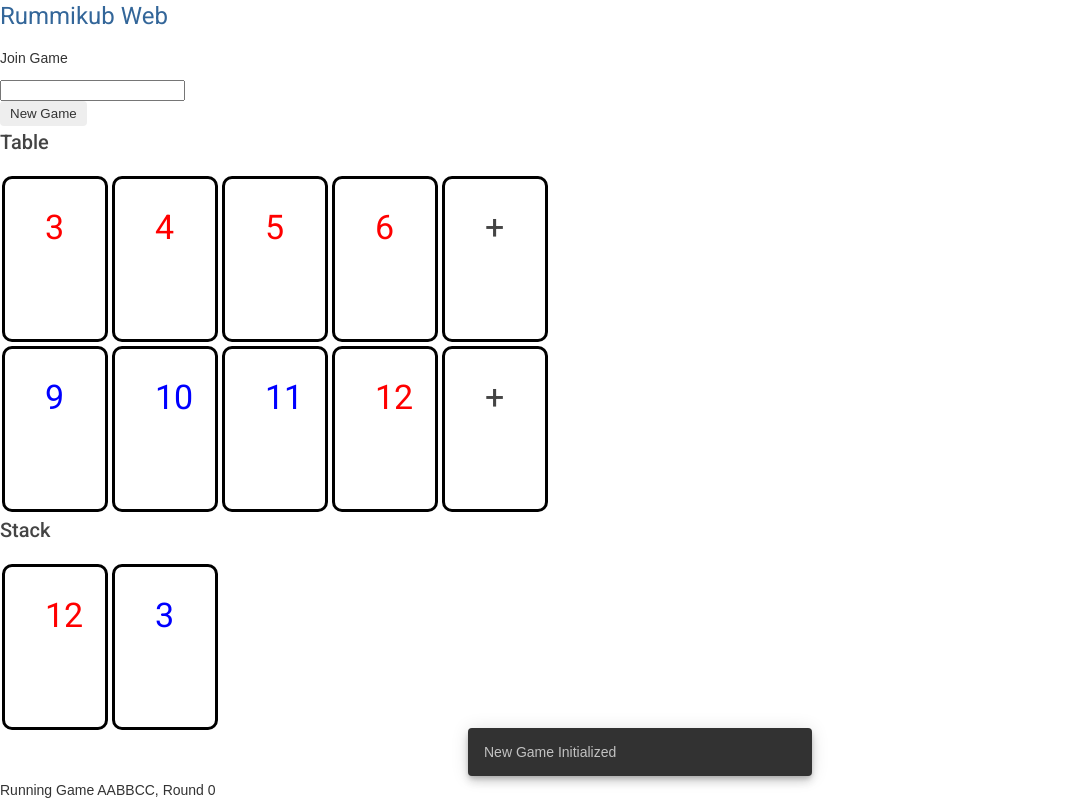
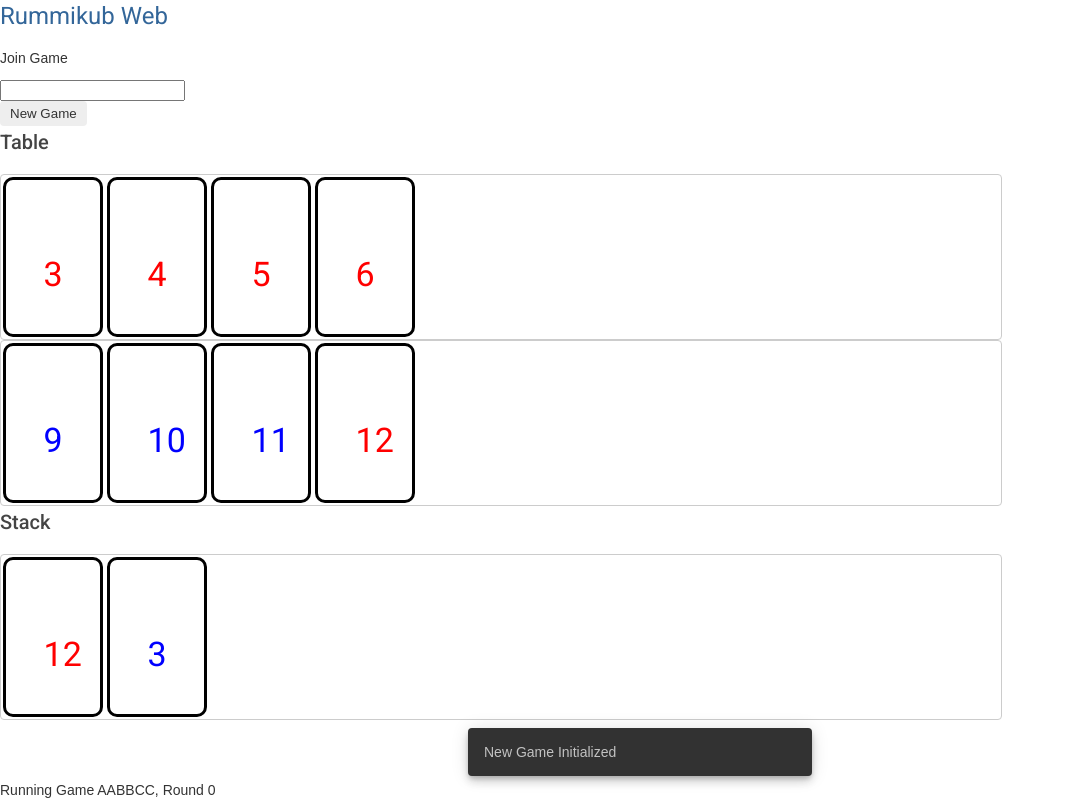
Before and after one commit to StoneRose35/RummikubWeb, an Angular app: page / in a window 1280 px wide. Both pictures are taken after a click on the button "New Game". Shown: the whole page, without its empty margins (0-1065 px from the left). Built offline with nearby package versions, Linux system fonts and the light colour scheme.

Commit message:
draggin and dropping now works and look quite pretty,  creating a new serie is still missing

```diff
--- a/src/app/figure-serie/figure-serie.component.html
+++ b/src/app/figure-serie/figure-serie.component.html
@@ -2,13 +2,9 @@
 
 <div
 cdkDropList
-#tableList="cdkDropList"
 cdkDropListOrientation="horizontal"
 [cdkDropListData]="figures"
-[cdkDropListConnectedTo]="[stackList]"
+class="rk-series"
 (cdkDropListDropped)="drop($event)">
-    <app-figure *ngFor="let item of figures" [figure]="item"></app-figure>
-    <div class="RkFigure">
-        <h3 class="RkFigureNumber">+</h3>
-    </div>
+    <app-figure *ngFor="let item of figures" cdkDrag [figure]="item"></app-figure>
 </div>
--- a/src/app/figure-serie/figure-serie.component.ts
+++ b/src/app/figure-serie/figure-serie.component.ts
@@ -1,5 +1,6 @@
 import { Component, Input, OnInit } from '@angular/core';
-import { Figure } from './../figure'
+import { Figure } from './../figure';
+import {CdkDragDrop, moveItemInArray, transferArrayItem, DragDropModule} from '@angular/cdk/drag-drop';
 
 @Component({
   selector: 'app-figure-serie',
@@ -18,4 +19,15 @@
   ngOnInit(): void {
   }
 
+  drop(event: CdkDragDrop<string[]>) {
+    if (event.previousContainer === event.container) {
+      moveItemInArray(event.container.data, event.previousIndex, event.currentIndex);
+    } else {
+      transferArrayItem(event.previousContainer.data,
+                        event.container.data,
+                        event.previousIndex,
+                        event.currentIndex);
+    }
+  }
+
 }
--- a/src/app/figure/figure.component.html
+++ b/src/app/figure/figure.component.html
@@ -1,3 +1,3 @@
-<div class="RkFigure">
-    <h3 [style.color]="figure.color" class="RkFigureNumber">{{figure.value}}</h3>
+<div class="rk-figure">
+    <h3 [style.color]="figure.color" class="rk-figure-number">{{figure.value}}</h3>
 </div>
--- a/src/app/game-management/game-management.component.html
+++ b/src/app/game-management/game-management.component.html
@@ -1,28 +1,27 @@
 <div><p>Join Game</p><input #gameId (keyup.enter)="registerGame(gameId.value)"></div>
 <div><button (click)="newGame()">New Game</button></div>
 
-<div>
-    <h2>Table</h2>
-    <div cdkDropListGroup>
+
+
+<div cdkDropListGroup>
+  <h2>Table</h2>
     <app-figure-serie *ngFor="let item of tableFigures" cdkDrag [figures]="item"></app-figure-serie>
 
 
-  <div>
-    <h2>Stack</h2>
 
+  <h2>Stack</h2>
     <div
       cdkDropList
       #stackList="cdkDropList"
       cdkDropListOrientation="horizontal"
       [cdkDropListData]="stackFigures"
-      [cdkDropListConnectedTo]="[tableList]"
+      class="rk-series"
       (cdkDropListDropped)="drop($event)">
       <app-figure *ngFor="let item of stackFigures" cdkDrag [figure]="item"></app-figure>
     </div>
-  </div>
-</div>
 </div>
 
 
 
+
 <div class="bottomStatusBar">{{message}}</div>
--- a/src/app/game-management/game-management.component.ts
+++ b/src/app/game-management/game-management.component.ts
@@ -54,7 +54,7 @@
   }
 
   dropInSeries(event: CdkDragDrop<FigureComponent>) {
-    event.co
+
   }
 
 }
--- a/src/styles.scss
+++ b/src/styles.scss
@@ -67,19 +67,54 @@
 
 
 
-.RkFigure {
+.rk-figure {
   width: 100px;
   height: 160px;
   border-radius: 10px;
   border: solid;
   border-color: black;
   margin: 2px;
-  display: inline-block;
+  color: rgba(0, 0, 0, 0.87);
+  display: flex;
+  flex-direction: row;
+  align-items: center;
+  justify-content: space-between;
+  box-sizing: border-box;
+  cursor: move;
+  background: white;
 }
 
-h3.RkFigureNumber {
+.rk-series {
+  width: 1000px;
+  max-width: 100%;
+  border: solid 1px #ccc;
+  min-height: 60px;
+  display: flex;
+  flex-direction: row;
+  background: white;
+  border-radius: 4px;
+  overflow: hidden;
+}
+
+h3.rk-figure-number {
   padding-top: 34px;
   width: 20%;
   margin: auto;
   font-size: 34px;
 }
+
+.cdk-drag-preview {
+  box-sizing: border-box;
+  border-radius: 4px;
+  box-shadow: 0 5px 5px -3px rgba(0, 0, 0, 0.2),
+              0 8px 10px 1px rgba(0, 0, 0, 0.14),
+              0 3px 14px 2px rgba(0, 0, 0, 0.12);
+}
+
+.cdk-drag-placeholder {
+  opacity: 0;
+}
+
+.cdk-drag-animating {
+  transition: transform 250ms cubic-bezier(0, 0, 0.2, 1);
+}
```
